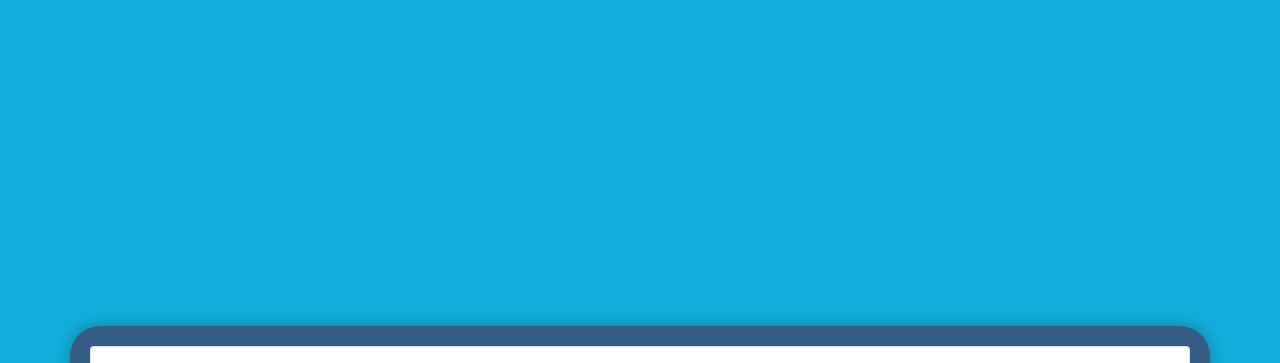
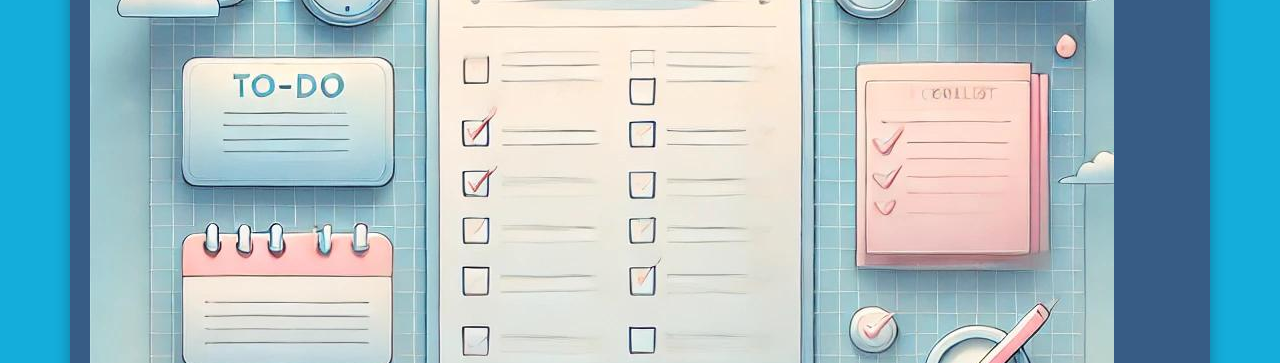
Before and after one commit to BDNIKKO/todo, a plain HTML site: page index.html in a window 1280 px wide. Shown: the top 363 px of the page. Drawn offline with nearby package versions, Linux system fonts and the light colour scheme.

Commit message:
comments for review

```diff
--- a/index.html
+++ b/index.html
@@ -9,6 +9,7 @@
 </head>
 <body>
     <div class="container mt-5">
+        <img src="images/todo_background.jpg" alt="To Do Checklist" class="img-fluid">
         <div class="card">
             <div class="card-body">
                 <h1 class="card-title text-center">To-Do List</h1>
```
Also changed, not shown: todo.js (+6 -2 lines).
